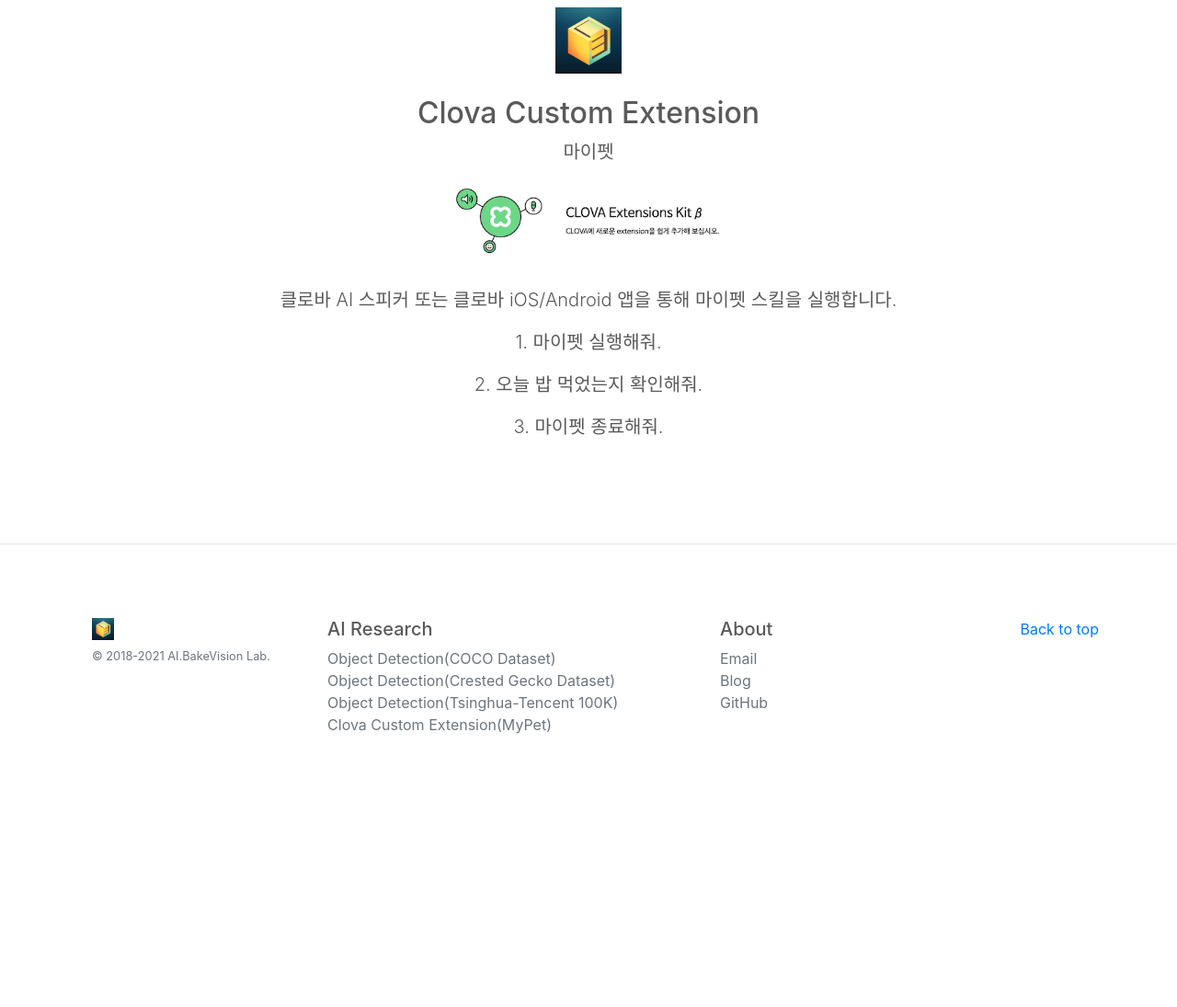
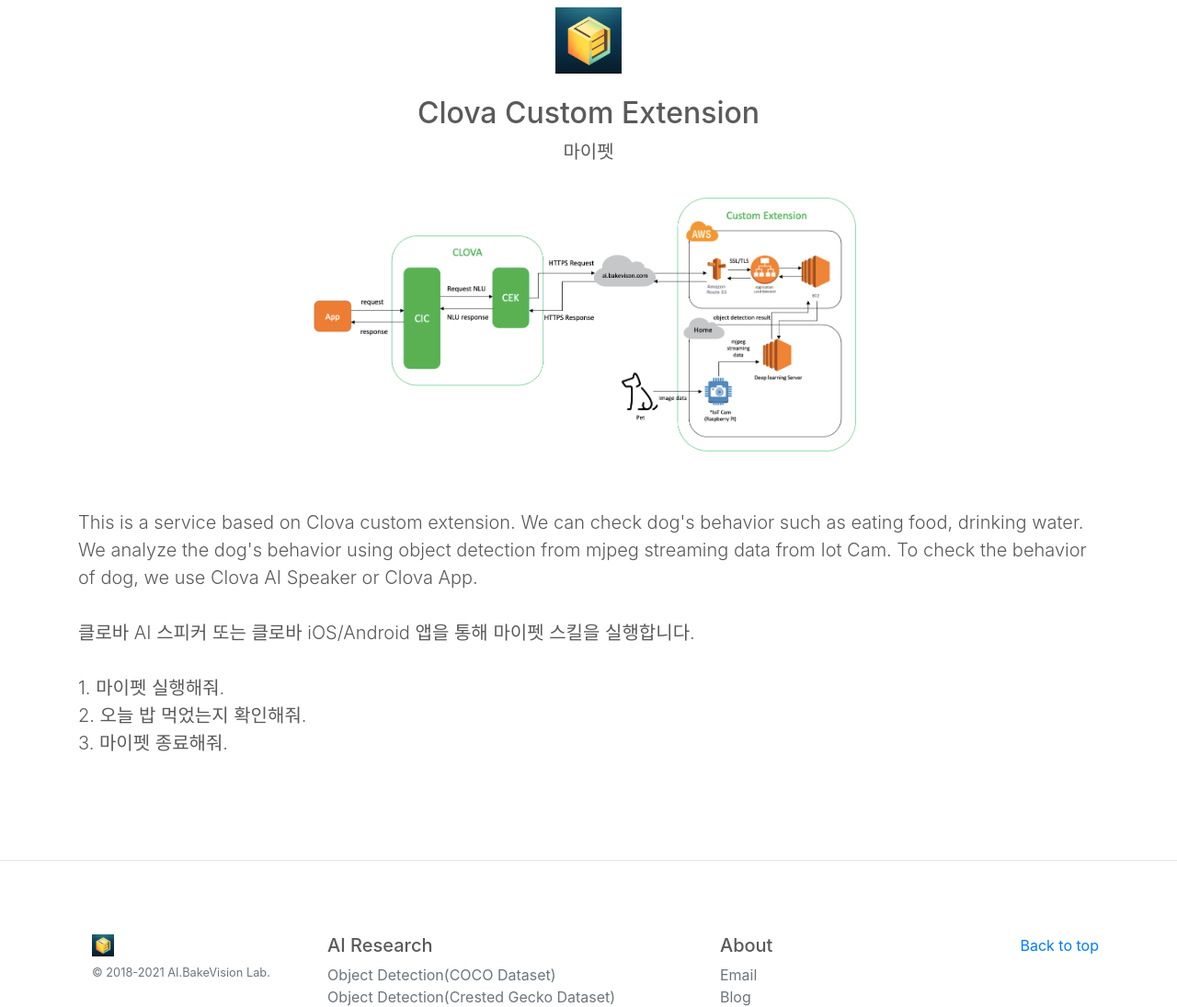
Before and after one commit to asyncbridge/web-ui, a Flask app: page /task04 in a window 1280 px wide. Shown: the part 56-1151 px from the top of the page at 92% size. Before the commit the page ends 854 px from the top, so only its background shows below. Run offline with Flask 2, Linux system fonts and the light colour scheme; parts of the project's set-up code (start-up, migrations or seed data) failed here and were passed over; some libraries are stand-ins or nearby versions.

Commit message:
Update homepage

```diff
--- a/src/templates/clova_mypet.html
+++ b/src/templates/clova_mypet.html
@@ -80,11 +80,15 @@
       <img class="d-block mx-auto mb-4" src="{{ url_for('static', filename='image/bi.png') }}" alt="" width="72" height="72">
       <h2>Clova Custom Extension</h2>
         <p class="lead">마이펫</p>
-        <img class="media-object center" width="300px" src="{{ url_for('static', filename='image/clova.png') }}"><br/><br/>
-        <p class="lead">클로바 AI 스피커 또는 클로바 iOS/Android 앱을 통해 마이펫 스킬을 실행합니다.</p>
-	<p class="lead">1. 마이펫 실행해줘.</p>
-	<p class="lead">2. 오늘 밥 먹었는지 확인해줘.</p>
-	<p class="lead">3. 마이펫 종료해줘. </p>
+        <img class="media-object center" width="600px" src="{{ url_for('static', filename='image/desc_04_d.png') }}"><br/><br/>
+    </div>
+    <div class="py-3 text-left">
+        <p class="lead">
+	This is a service based on Clova custom extension. We can check dog's behavior such as eating food, drinking water. We analyze the dog's behavior using object detection from mjpeg streaming data from Iot Cam. To check the behavior of dog, we use Clova AI Speaker or Clova App.</br></br>
+	클로바 AI 스피커 또는 클로바 iOS/Android 앱을 통해 마이펫 스킬을 실행합니다.</br></br>
+	1. 마이펫 실행해줘.</br>
+	2. 오늘 밥 먹었는지 확인해줘.</br>
+	3. 마이펫 종료해줘. </p>
     </div>
 
     <!--div class="row justify-content-center">
--- a/src/templates/index.html
+++ b/src/templates/index.html
@@ -145,7 +145,7 @@
 	      <div class="carousel-caption">
             <font color="black">
             <h1>Clova Custom Extension(MyPet)</h1>
-		    <p>This is a service based on Clova custom extension. We can check my dog's status such as eating food via Clova AI Speaker or Clova App.</p></font>
+		    <p>This is a service based on Clova custom extension. We can check dog's behavior such as eating food, drinking water. We analyze the dog's behavior using object detection from mjpeg streaming data from Iot Cam. To check the behavior of dog, we use Clova AI Speaker or Clova App.</p></font>
             <p><a class="btn btn-lg btn-primary" href="/task04" target="_blank" role="button">Let's talk</a></p>
           </div>
         </div>
@@ -254,8 +254,8 @@
 
     <div class="row featurette">
       <div class="col-md-7">
-        <h2 class="featurette-heading">Clova Custom Extension. <span class="text-muted">MyPet.</span></h2>
-        <p class="lead">This is a service based on Clova custom extension. We can check my dog's status such as eating food via Clova AI Speaker or Clova App.</p>
+        <h2 class="featurette-heading">Clova Custom Extension. <span class="text-muted">Call MyPet.</span></h2>
+        <p class="lead">This is a service based on Clova custom extension. We can check dog's behavior such as eating food, drinking water. We analyze the dog's behavior using object detection from mjpeg streaming data from Iot Cam. To check the behavior of dog, we use Clova AI Speaker or Clova App.</p>
       </div>
       <div class="col-md-5">
         <!--svg class="bd-placeholder-img bd-placeholder-img-lg featurette-image img-fluid mx-auto" width="500" height="500" xmlns="http://www.w3.org/2000/svg" preserveAspectRatio="xMidYMid slice" focusable="false" role="img" aria-label="Placeholder: 500x500"><title>Placeholder</title><rect fill="#eee" width="100%" height="100%"/><text fill="#aaa" dy=".3em" x="50%" y="50%">500x500</text></svg-->
```
Also changed, not shown: src/static/image/desc_04_d.png (added).
